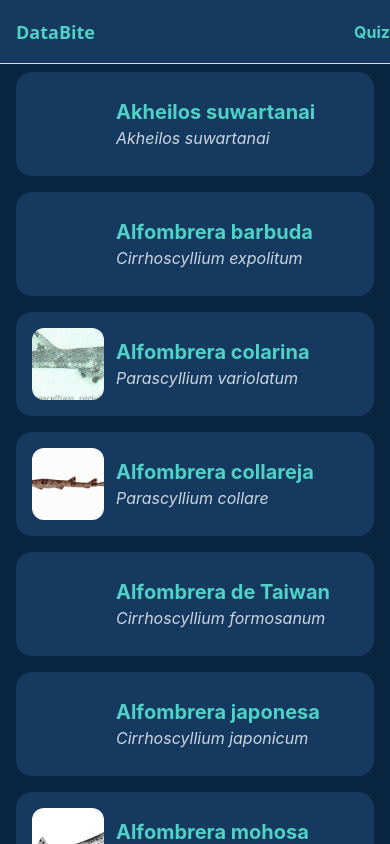
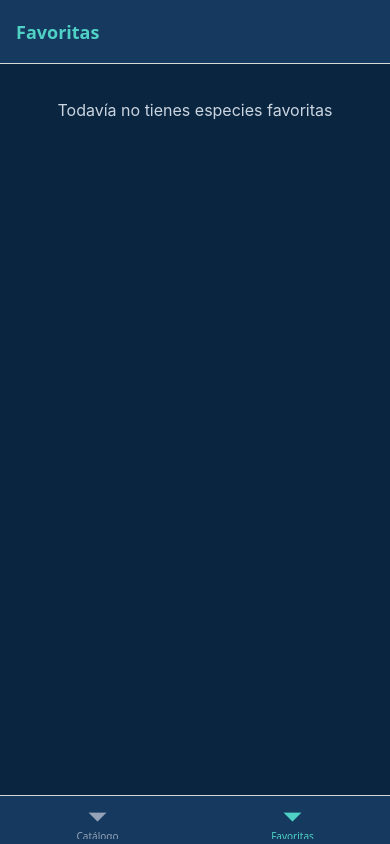
Before and after one commit to nidoco/DataBite, a React Native app: screen /Favoritas in a window 390 px wide. Built offline with nearby package versions, Linux system fonts and the light colour scheme; what react-native-worklets would draw is missing.

Commit message:
Agregar pestañas, favoritas y modal de créditos

```diff
--- a/App.tsx
+++ b/App.tsx
@@ -4,11 +4,12 @@ import { GestureHandlerRootView } from "react-native-gesture-handler";
 import { NavigationContainer } from "@react-navigation/native";
 import { createNativeStackNavigator } from "@react-navigation/native-stack";
 import { SafeAreaProvider } from "react-native-safe-area-context";
-import { CatalogoScreen } from "./screens/CatalogoScreen";
+import { TabsPrincipal } from "./navigation/TabsPrincipal";
 import { RootStackParamList } from "./types/navigation";
 import { DetalleScreen } from "./screens/DetalleScreen";
 import { QuizScreen } from "./screens/QuizScreen";
 import { ResultadosScreen } from "./screens/ResultadosScreen";
+import { CreditosScreen } from "./screens/CreditosScreen";
 import { ProgresoProvider } from "./data/progresoContext";
 
 // Stack tipado: Stack.Screen solo acepta rutas declaradas en RootStackParamList
@@ -29,9 +30,9 @@ export default function App() {
               }}
             >
               <Stack.Screen
-                name="Catalogo"
-                component={CatalogoScreen}
-                options={{ title: "DataBite" }}
+                name="Principal"
+                component={TabsPrincipal}
+                options={{ headerShown: false }}
               />
 
               <Stack.Screen
@@ -52,6 +53,12 @@ export default function App() {
                 component={ResultadosScreen}
                 options={{ title: "Resultados" }}
               />
+
+              <Stack.Screen
+                name="Creditos"
+                component={CreditosScreen}
+                options={{ title: "Créditos", presentation: "modal" }}
+              />
             </Stack.Navigator>
           </NavigationContainer>
           <StatusBar style="light" />
--- /dev/null
+++ b/navigation/TabsPrincipal.tsx
@@ -0,0 +1,33 @@
+import { createBottomTabNavigator } from '@react-navigation/bottom-tabs';
+import { CatalogoScreen } from '../screens/CatalogoScreen';
+import { FavoritasScreen } from '../screens/FavoritasScreen';
+import { TabsParamList } from '../types/navigation';
+
+const Tab = createBottomTabNavigator<TabsParamList>();
+
+// Pestañas principales de la app: Catálogo y Favoritas.
+export function TabsPrincipal() {
+  return (
+    <Tab.Navigator
+      screenOptions={{
+        headerStyle: { backgroundColor: '#163a5f' },
+        headerTintColor: '#4fd1c5',
+        headerTitleStyle: { fontWeight: 'bold' },
+        tabBarStyle: { backgroundColor: '#163a5f' },
+        tabBarActiveTintColor: '#4fd1c5',
+        tabBarInactiveTintColor: '#94a3b8',
+      }}
+    >
+      <Tab.Screen
+        name="Catalogo"
+        component={CatalogoScreen}
+        options={{ title: 'DataBite', tabBarLabel: 'Catálogo' }}
+      />
+      <Tab.Screen
+        name="Favoritas"
+        component={FavoritasScreen}
+        options={{ title: 'Favoritas' }}
+      />
+    </Tab.Navigator>
+  );
+}
--- a/screens/CatalogoScreen.tsx
+++ b/screens/CatalogoScreen.tsx
@@ -1,13 +1,18 @@
-import { FlatList, Text, StyleSheet, Pressable } from 'react-native';
+import { FlatList, Text, StyleSheet, Pressable, View } from 'react-native';
 import { SafeAreaView } from 'react-native-safe-area-context';
 import { SharkCard } from '../components/SharkCard';
 import loadSharks from '../data/loadSharks';
 import { NativeStackScreenProps } from '@react-navigation/native-stack';
-import { RootStackParamList } from '../types/navigation';
+import { BottomTabScreenProps } from '@react-navigation/bottom-tabs';
+import { CompositeScreenProps } from '@react-navigation/native';
+import { RootStackParamList, TabsParamList } from '../types/navigation';
 import { useLayoutEffect } from 'react';
 import { useProgreso } from '../data/progresoContext';
 
-type Props = NativeStackScreenProps<RootStackParamList, 'Catalogo'>;
+type Props = CompositeScreenProps<
+    BottomTabScreenProps<TabsParamList, 'Catalogo'>,
+    NativeStackScreenProps<RootStackParamList>
+>;
 
 export function CatalogoScreen({ navigation }: Props) {
     const { desbloqueadas, cargando } = useProgreso();
@@ -20,9 +25,14 @@ export function CatalogoScreen({ navigation }: Props) {
     useLayoutEffect(() => {
         navigation.setOptions({
             headerRight: () => (
-                <Pressable onPress={() => navigation.navigate('Quiz')}>
-                    <Text style={styles.botonQuiz}>Quiz</Text>
-                </Pressable>
+                <View style={styles.encabezadoDerecha}>
+                    <Pressable onPress={() => navigation.navigate('Creditos')}>
+                        <Text style={styles.botonQuiz}>Créditos</Text>
+                    </Pressable>
+                    <Pressable onPress={() => navigation.navigate('Quiz')}>
+                        <Text style={styles.botonQuiz}>Quiz</Text>
+                    </Pressable>
+                </View>
             ),
         });
     }, [navigation]);
@@ -57,6 +67,11 @@ const styles = StyleSheet.create({
         fontSize: 16,
         color: '#cbd5e0',
     },
+    encabezadoDerecha: {
+        flexDirection: 'row',
+        gap: 16,
+        marginRight: 8,
+    },
     botonQuiz: {
         color: '#4fd1c5',
         fontSize: 16,
--- /dev/null
+++ b/screens/CreditosScreen.tsx
@@ -0,0 +1,82 @@
+import { FlatList, Linking, Pressable, StyleSheet, Text, View } from 'react-native';
+import { NativeStackScreenProps } from '@react-navigation/native-stack';
+import creditos from '../data/creditos.json';
+import { RootStackParamList } from '../types/navigation';
+
+type Props = NativeStackScreenProps<RootStackParamList, 'Creditos'>;
+
+// Modal con el autor, la licencia y la fuente de cada foto de la app.
+export function CreditosScreen({ navigation }: Props) {
+  return (
+    <FlatList
+      style={styles.container}
+      contentContainerStyle={styles.lista}
+      data={creditos}
+      keyExtractor={(item) => item.identificador}
+      renderItem={({ item }) => (
+        <View style={styles.tarjeta}>
+          <Text style={styles.autor}>{item.autor}</Text>
+          <Text style={styles.licencia}>Licencia: {item.licencia}</Text>
+          <Pressable onPress={() => Linking.openURL(item.fuente)}>
+            <Text style={styles.enlace}>Ver la foto en Wikimedia Commons</Text>
+          </Pressable>
+        </View>
+      )}
+      ListEmptyComponent={<Text style={styles.texto}>No hay créditos disponibles</Text>}
+      ListFooterComponent={
+        <Pressable style={styles.boton} onPress={() => navigation.goBack()}>
+          <Text style={styles.botonTexto}>Cerrar</Text>
+        </Pressable>
+      }
+    />
+  );
+}
+
+const styles = StyleSheet.create({
+  container: {
+    flex: 1,
+    backgroundColor: '#0a2540',
+  },
+  lista: {
+    padding: 16,
+    gap: 12,
+  },
+  tarjeta: {
+    backgroundColor: '#163a5f',
+    borderRadius: 12,
+    padding: 12,
+    gap: 6,
+  },
+  autor: {
+    color: '#cbd5e0',
+    fontSize: 16,
+    fontWeight: 'bold',
+  },
+  licencia: {
+    color: '#94a3b8',
+    fontSize: 14,
+  },
+  enlace: {
+    color: '#4fd1c5',
+    fontSize: 14,
+    textDecorationLine: 'underline',
+  },
+  texto: {
+    color: '#cbd5e0',
+    fontSize: 16,
+    textAlign: 'center',
+    padding: 16,
+  },
+  boton: {
+    backgroundColor: '#4fd1c5',
+    padding: 14,
+    borderRadius: 8,
+    alignItems: 'center',
+    marginTop: 8,
+  },
+  botonTexto: {
+    color: '#0a2540',
+    fontWeight: 'bold',
+    fontSize: 16,
+  },
+});
--- /dev/null
+++ b/screens/FavoritasScreen.tsx
@@ -0,0 +1,66 @@
+import { FlatList, Text, StyleSheet } from 'react-native';
+import { SafeAreaView } from 'react-native-safe-area-context';
+import { NativeStackScreenProps } from '@react-navigation/native-stack';
+import { SharkCard } from '../components/SharkCard';
+import loadSharks from '../data/loadSharks';
+import { BottomTabScreenProps } from '@react-navigation/bottom-tabs';
+import { CompositeScreenProps } from '@react-navigation/native';
+import { RootStackParamList, TabsParamList } from '../types/navigation';
+import { useProgreso } from '../data/progresoContext';
+
+type Props = CompositeScreenProps<
+    BottomTabScreenProps<TabsParamList, 'Favoritas'>,
+    NativeStackScreenProps<RootStackParamList>
+>;
+
+export function FavoritasScreen({ navigation }: Props) {
+    const { favoritas, desbloqueadas, cargando } = useProgreso();
+
+    const sharks = loadSharks().filter(
+        (shark) =>
+            favoritas.includes(shark.id) &&
+            (!shark.extinta || (!cargando && desbloqueadas.includes(shark.id)))
+    );
+
+    if (cargando) {
+        return (
+            <SafeAreaView style={styles.container} edges={['left', 'right']}>
+                <Text style={styles.emptyText}>Cargando...</Text>
+            </SafeAreaView>
+        );
+    }
+
+    return (
+        <SafeAreaView style={styles.container} edges={['left', 'right']}>
+            <FlatList
+                data={sharks}
+                keyExtractor={(item) => item.id}
+                renderItem={({ item }) => (
+                    <SharkCard
+                        shark={item}
+                        onPress={() => navigation.navigate('Detalle', { id: item.id })}
+                    />
+                )}
+                ListEmptyComponent={
+                    <Text style={styles.emptyText}>
+                        Todavía no tienes especies favoritas
+                    </Text>
+                }
+            />
+        </SafeAreaView>
+    );
+}
+
+const styles = StyleSheet.create({
+    container: {
+        flex: 1,
+        backgroundColor: '#0a2540',
+    },
+    emptyText: {
+        textAlign: 'center',
+        padding: 16,
+        marginTop: 20,
+        fontSize: 16,
+        color: '#cbd5e0',
+    },
+});
```
Also changed, not shown: types/navigation.ts (+7 -1 lines).
